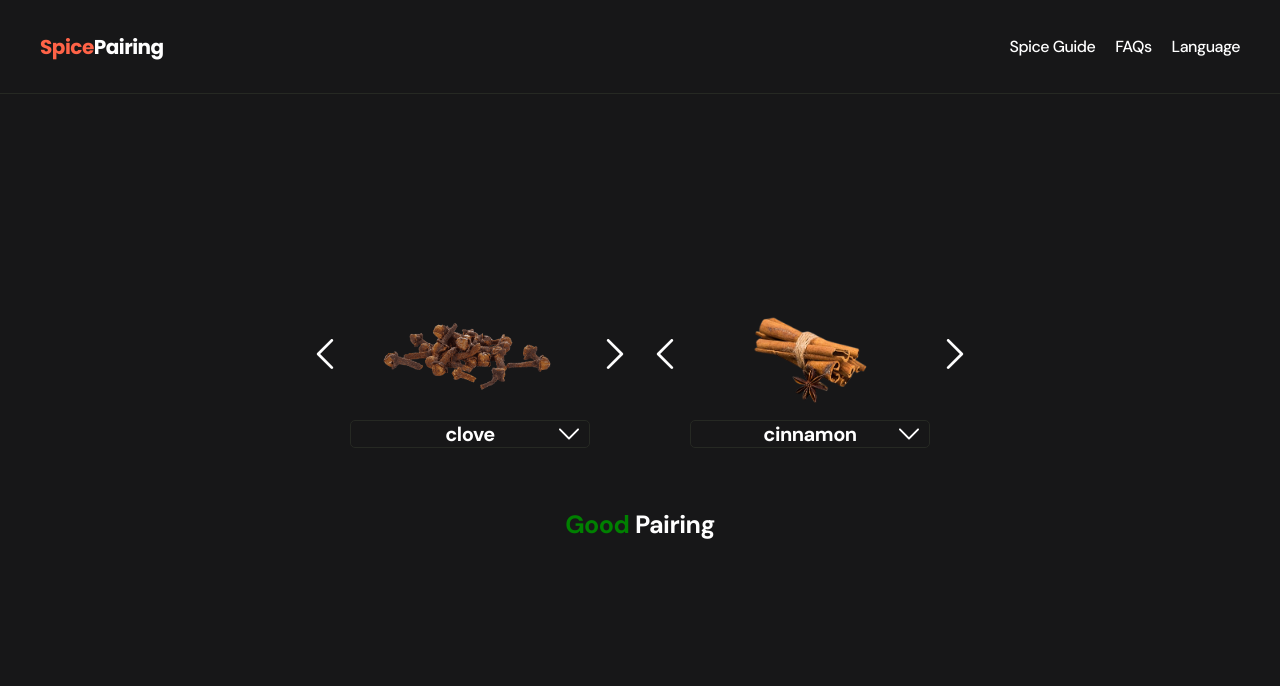
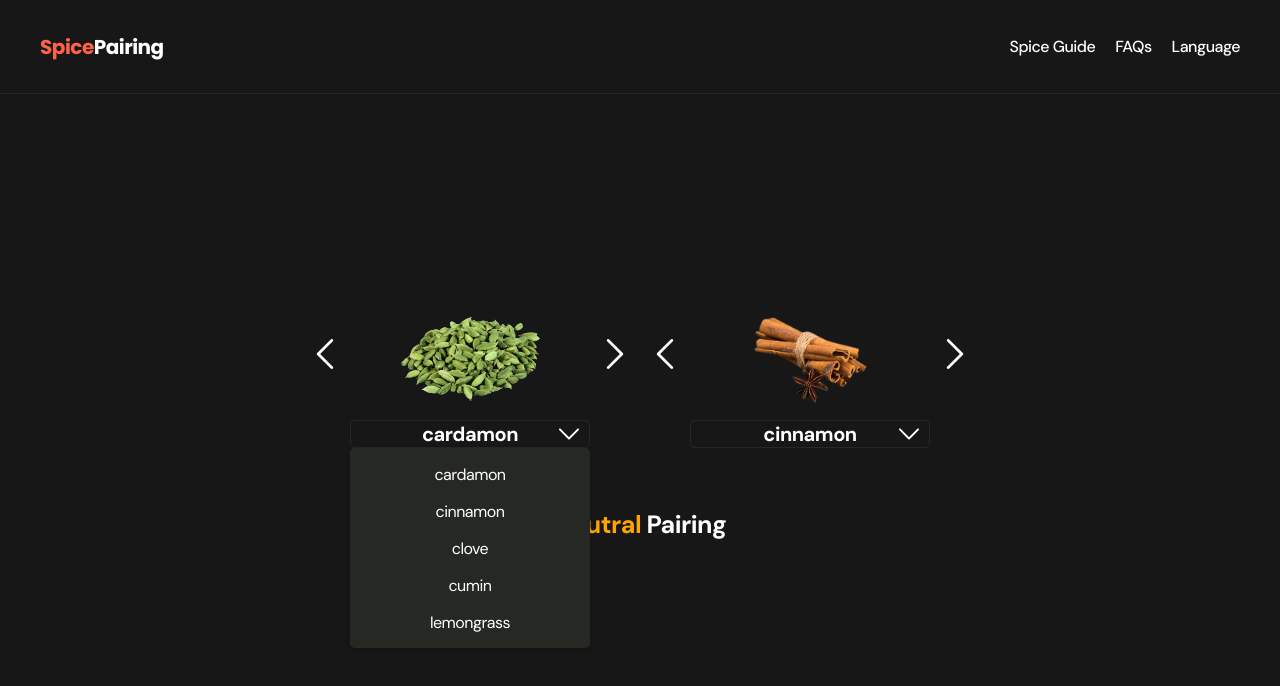
Before and after one commit to SergiyMilienko/spice-pairing-application, a React (Create React App) app: page / in a window 1280 px wide. Both pictures are taken after a click on the button 569 px from the left and 433 px from the top of the page. Shown: the top 686 px of the page. Built offline with nearby package versions, Linux system fonts and the light colour scheme.

Commit message:
dropdown menu appearence

```diff
--- a/src/components/SpiceOne/index.jsx
+++ b/src/components/SpiceOne/index.jsx
@@ -5,6 +5,7 @@ import spicesData from '../../data/spicesData'
 const SpiceOne = ( { selectedSpiceIndexTwo, onSelectSpice }) => {
 
   const [currentSpiceIndexOne, setCurrentSpiceIndexOne] = useState(0);
+  const [isDropdownOpen, setIsDropdownOpen] = useState(false);
 
   const switchSpicesRight = () => {
     let nextIndex = (currentSpiceIndexOne + 1) % spicesData.length;
@@ -30,6 +31,10 @@ const SpiceOne = ( { selectedSpiceIndexTwo, onSelectSpice }) => {
     }
   }
 
+  const handleDropdownToggle = () => {
+    setIsDropdownOpen(!isDropdownOpen);
+  };
+
   return (
     <div class="spice">
       <button onClick={switchSpicesLeft} className="left-arrow">
@@ -41,10 +46,19 @@ const SpiceOne = ( { selectedSpiceIndexTwo, onSelectSpice }) => {
         </div>
         <div className="spice-name">
           <span>{spicesData[currentSpiceIndexOne].name}</span>
-          <button onClick={switchSpicesRight} itemID="bottom-arrow">
+          <button onClick={handleDropdownToggle} itemID="bottom-arrow">
             <img className="choose" src="./img/right-arrow.svg" alt=""/>
           </button>
         </div>
+        {isDropdownOpen && (
+          <div className="dropdown-menu">
+            {spicesData.map((spice, index) => (
+              <p key={index} onClick={() => onSelectSpice(index)}>
+                {spice.name}
+              </p>
+            ))}
+          </div>
+        )}
       </div>
       <button onClick={switchSpicesRight} className="right-arrow">
         <img src="./img/right-arrow.svg" alt=""/>
--- a/src/components/SpiceOne/style.css
+++ b/src/components/SpiceOne/style.css
@@ -16,6 +16,7 @@ img {
 .content-container {
     display: flex;
     flex-direction: column;
+    position: relative;
 }
 
 button {
@@ -65,3 +66,51 @@ button img {
     transform: rotate(90deg);
     height: 20px;
 }
+
+.dropdown-menu {
+position: absolute;
+  top: 100%;
+  left: 0;
+  width: 100%;
+  background-color: #262923;
+  box-shadow: 0 2px 5px rgba(0, 0, 0, 0.2);
+  border-radius: 5px;
+  overflow-y: auto;
+  max-height: 200px;
+  z-index: 1;
+  scrollbar-width: thin;
+  scrollbar-color: #3498db #f0f0f0;
+}
+
+.dropdown-menu ul {
+    list-style-type: none;
+    padding: 0;
+    margin: 0;
+  }
+
+  .dropdown-menu li {
+    padding: 10px;
+    cursor: pointer;
+    transition: background-color 0.3s ease;
+  }
+
+  .dropdown-menu li:hover {
+    background-color: #262923;
+    border-radius: 5px;
+  }
+
+  /* Track */
+.dropdown-menu::-webkit-scrollbar {
+    width: 10px;
+  }
+
+  /* Handle */
+  .dropdown-menu::-webkit-scrollbar-thumb {
+    background-color: #ffffffc2;
+    border-radius: 5px;
+  }
+
+  /* Handle on hover */
+  .dropdown-menu::-webkit-scrollbar-thumb:hover {
+    background-color: #ffffff;
+  }
--- a/src/components/SpiceTwo/index.jsx
+++ b/src/components/SpiceTwo/index.jsx
@@ -5,6 +5,7 @@ import spicesData from '../../data/spicesData'
 const SpiceTwo = ( { selectedSpiceIndexOne, onSelectSpice }) => {
 
   const [currentSpiceIndexTwo, setCurrentSpiceIndexTwo] = useState(1);
+  const [isDropdownOpen, setIsDropdownOpen] = useState(false);
 
   const switchSpicesRight = () => {
     let nextIndex = (currentSpiceIndexTwo + 1) % spicesData.length;
@@ -28,8 +29,11 @@ const SpiceTwo = ( { selectedSpiceIndexOne, onSelectSpice }) => {
       onSelectSpice(nextIndex)
       setCurrentSpiceIndexTwo(nextIndex);
     }
+  }
 
-  }
+  const handleDropdownToggle = () => {
+    setIsDropdownOpen(!isDropdownOpen);
+  };
 
   return (
     <div class="spice">
@@ -42,10 +46,19 @@ const SpiceTwo = ( { selectedSpiceIndexOne, onSelectSpice }) => {
         </div>
         <div className="spice-name">
           <span>{spicesData[currentSpiceIndexTwo].name}</span>
-          <button onClick={switchSpicesRight} itemID="bottom-arrow">
+          <button onClick={handleDropdownToggle} itemID="bottom-arrow">
             <img className="choose" src="./img/right-arrow.svg" alt=""/>
           </button>
         </div>
+        {isDropdownOpen && (
+          <div className="dropdown-menu">
+            {spicesData.map((spice, index) => (
+              <p key={index} onClick={() => onSelectSpice(index)}>
+                {spice.name}
+              </p>
+            ))}
+          </div>
+        )}
       </div>
       <button onClick={switchSpicesRight} className="right-arrow">
         <img src="./img/right-arrow.svg" alt=""/>
```
